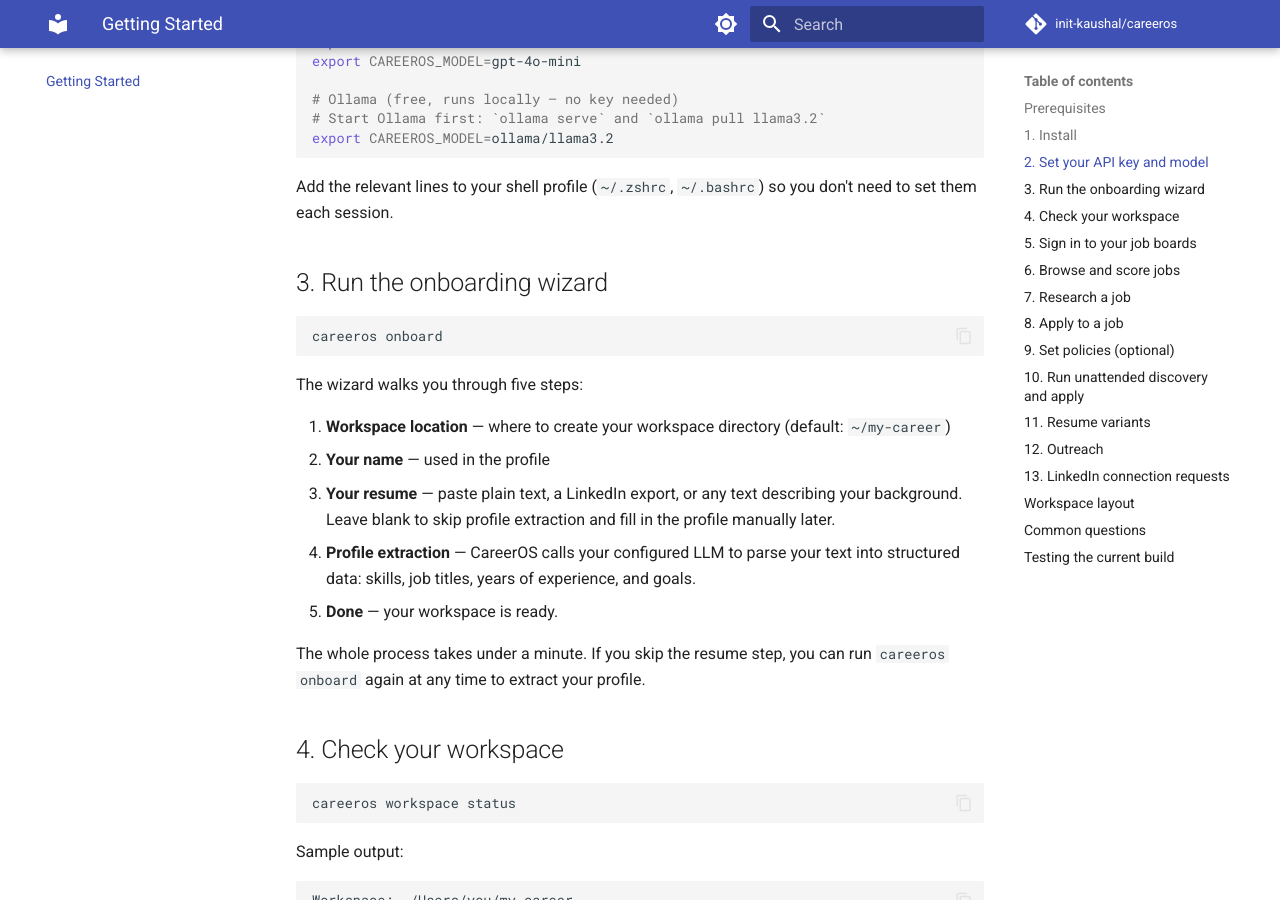
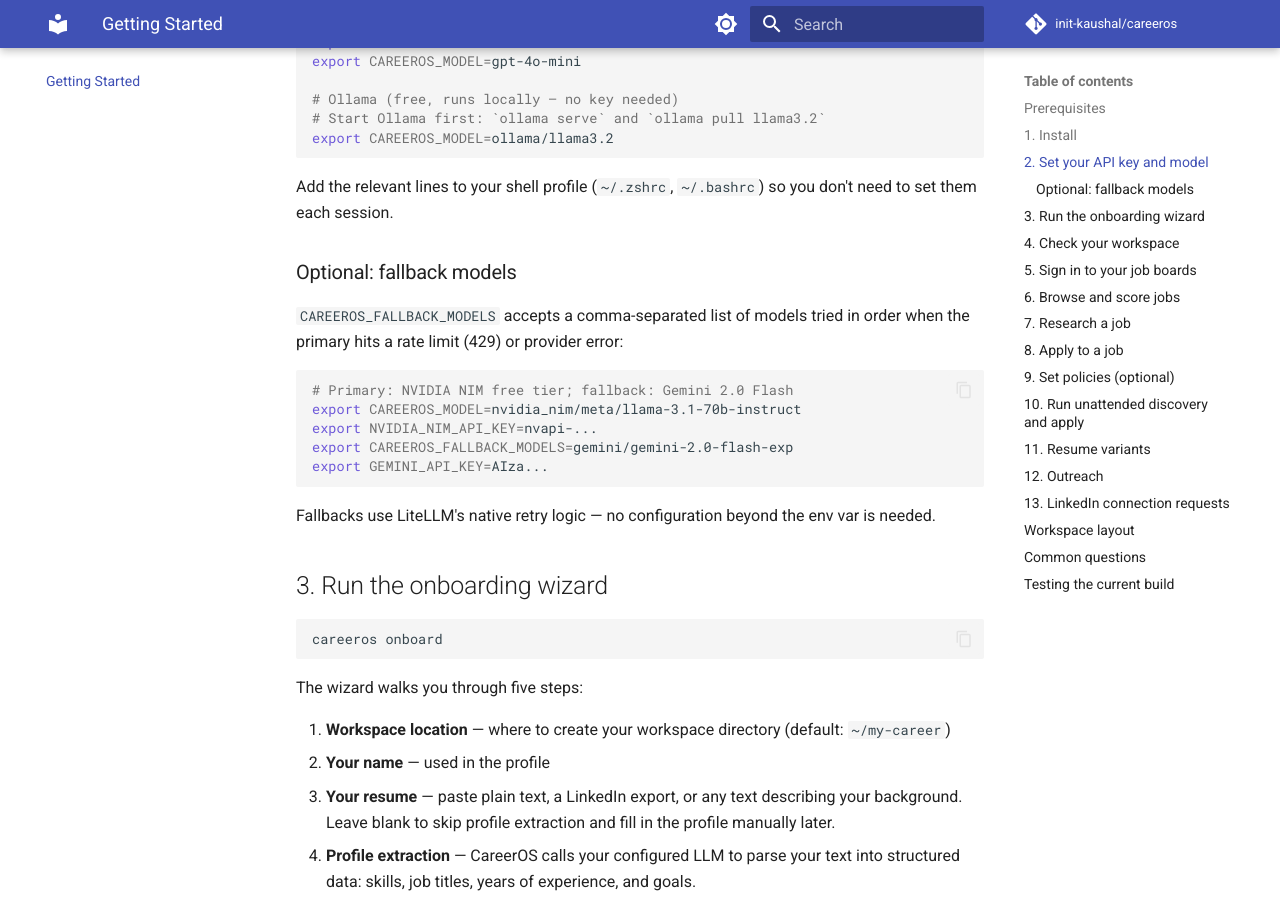
Before and after one commit to init-kaushal/careeros, an MkDocs documentation site: the page built from docs/getting-started.md, in a window 1280 px wide and 900 px high, scrolled down 1193 px. Built offline with MkDocs 1.6.1 and Material for MkDocs 9.7.7, drawn with Linux system fonts in a browser that asks for light colours; comment, search, counter and statistics services are not loaded.

Commit message:
docs: document CAREEROS_FALLBACK_MODELS env var in getting-started
Co-Authored-By: Claude Sonnet 4.6 <noreply@anthropic.com>
Claude-Session: https://claude.ai/code/session_0191bMVfYrxF4bguT3GiNw8Y

````diff
--- a/docs/getting-started.md
+++ b/docs/getting-started.md
@@ -49,6 +49,21 @@ export CAREEROS_MODEL=ollama/llama3.2
 ```
 
 Add the relevant lines to your shell profile (`~/.zshrc`, `~/.bashrc`) so you don't need to set them each session.
+
+### Optional: fallback models
+
+`CAREEROS_FALLBACK_MODELS` accepts a comma-separated list of models tried in order when the primary
+hits a rate limit (429) or provider error:
+
+```bash
+# Primary: NVIDIA NIM free tier; fallback: Gemini 2.0 Flash
+export CAREEROS_MODEL=nvidia_nim/meta/llama-3.1-70b-instruct
+export NVIDIA_NIM_API_KEY=nvapi-...
+export CAREEROS_FALLBACK_MODELS=gemini/gemini-2.0-flash-exp
+export GEMINI_API_KEY=AIza...
+```
+
+Fallbacks use LiteLLM's native retry logic — no configuration beyond the env var is needed.
 
 ## 3. Run the onboarding wizard
 
````
